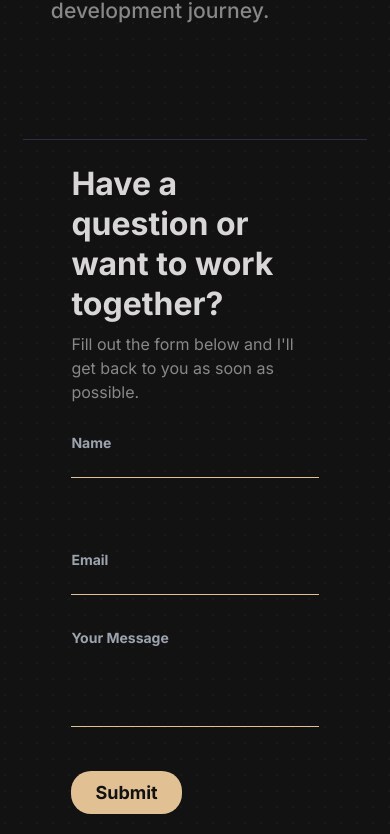
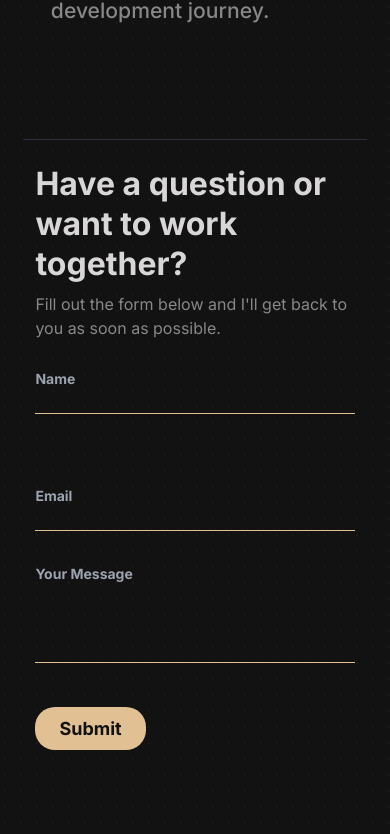
Before and after one commit to Justain-Train/Webbudds, a Next.js app: page /about in a window 390 px wide. Shown: the part 2958-3792 px from the top of the page. Built offline with nearby package versions, Linux system fonts and the light colour scheme.

Commit message:
Design fix Footer

```diff
--- a/src/app/resources/[slug]/page.js
+++ b/src/app/resources/[slug]/page.js
@@ -27,7 +27,7 @@ const resourcePage = async ({ params }) => {
     <>
       <Link
         href="/"
-        className="ml-8  text-base text-opacity-[60%] hover:text-opacity-100 ease-in-out duration-300 text-white group"
+        className="ml-8  text-base text-opacity-[60%] focus:outline-none hover:text-opacity-100 ease-in-out duration-300 text-white group"
       >
         <GoArrowLeft className="inline-block mr-1 group-hover:text-2xl ease-in-out duration-300" />
         <span>Back</span>
--- a/src/components/Footer/ContactForm.js
+++ b/src/components/Footer/ContactForm.js
@@ -1,5 +1,6 @@
 export const ContactForm = () => {
   return (
+  <>
     <div className="overflow-hidden" id="contact">
       <div>
         <h1 className="text-heading text-white leading-tight font-bold max-w-base xl:max-w-[70%] 2xl:max-w-[65%] pt-6 pb-2">
@@ -62,5 +63,6 @@ export const ContactForm = () => {
         </div>
       </form>
     </div>
+  </>
   );
 };
--- a/src/components/Footer/Footer.js
+++ b/src/components/Footer/Footer.js
@@ -8,7 +8,7 @@ import Link from "next/link";
 export const Footer = () => {
   return (
     <>
-      <footer className=" border-t-navy border-t mt-28 px-12">
+      <footer className=" border-t-navy border-t mt-28 px-3 md:px-12">
         <section className="grid text-2xl font-bold grid-cols-1 lg:grid-cols-6 lg:gap-32">
           <section className="col-span-4">
             <ContactForm />
--- a/src/components/Tabs/TabMobileContainer.js
+++ b/src/components/Tabs/TabMobileContainer.js
@@ -1,5 +1,4 @@
 "use client";
-
 import { motion,useCycle } from "framer-motion";
 import { MenuToggle } from "../Ui/MenuToggle";
 import { TabMobile } from "./TabMobile";
@@ -37,14 +36,17 @@ export const TabMobileContainer = ({ category }) => {
         initial={false}
         animate={isOpen ? "open" : "closed"}
       >
+
         <motion.div
           className="bg-gold"
           variants={variants}
           > <TabMobile category = {category} toggle={() => toggleOpen()} isOpen = {isOpen}/>
           </motion.div>
 
+
           <MenuToggle toggle={() => toggleOpen()} />
       </motion.nav>
+
 
 
     </>
```
